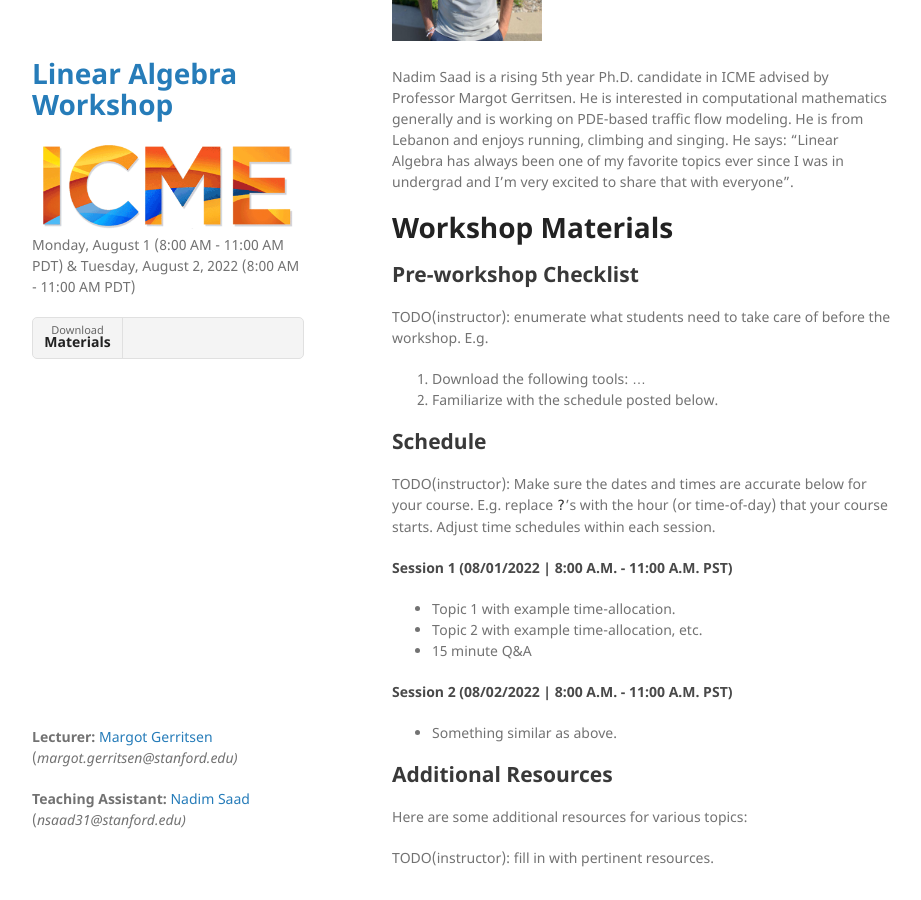
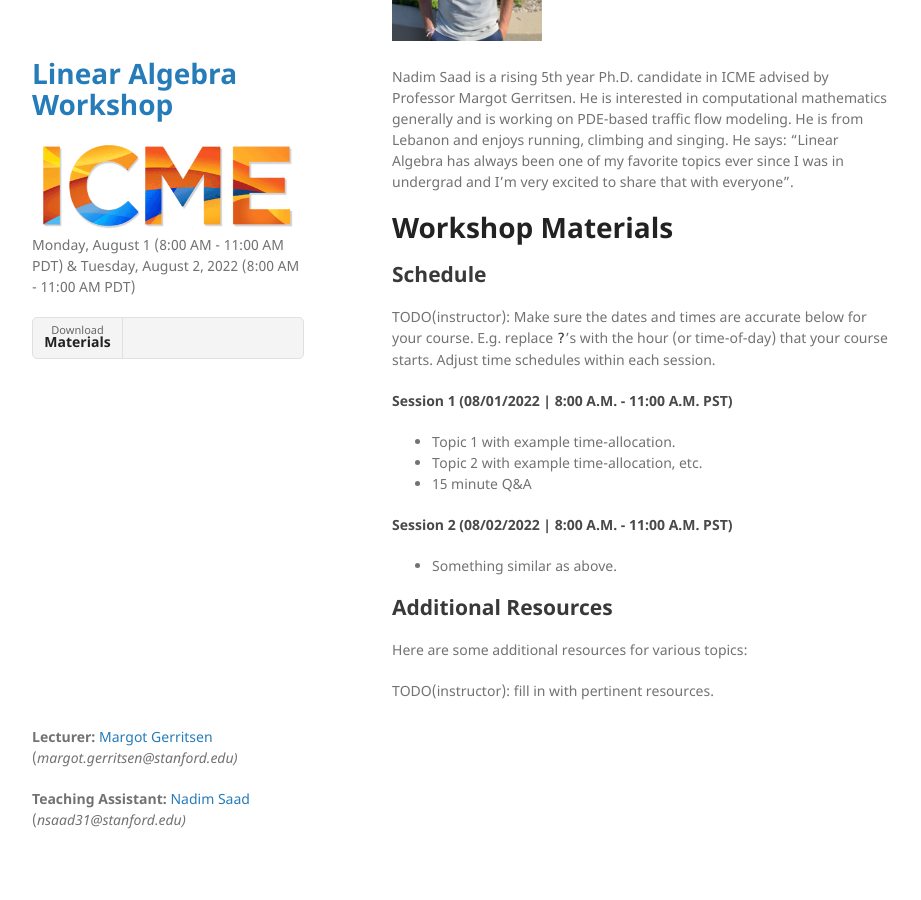
Before and after one commit to nsaad31/Linear_Algebra_ICME_Workshops_2023, a Jekyll site: the page built from index.md, in a window 1280 px wide and 900 px high, scrolled down 1385 px. Shown: the whole window, without its empty margins (178-1099 px from the left). Built offline with Jekyll 4.4.1, drawn with Linux system fonts in a browser that asks for light colours; our own code applies the rules of GitHub Pages for plain Markdown files.

Commit message:
Update index.md

```diff
--- a/index.md
+++ b/index.md
@@ -24,13 +24,6 @@ Nadim Saad is a rising 5th year Ph.D. candidate in ICME advised by Professor Mar
 
 # Workshop Materials
 
-## Pre-workshop Checklist
-TODO(instructor): enumerate what students need to take care of before the
-workshop. E.g.
-
-1. Download the following tools: ...
-2. Familiarize with the schedule posted below.
-
 ## Schedule
 TODO(instructor): Make sure the dates and times are accurate below for your
 course. E.g. replace `?`'s with the hour (or time-of-day)
```
